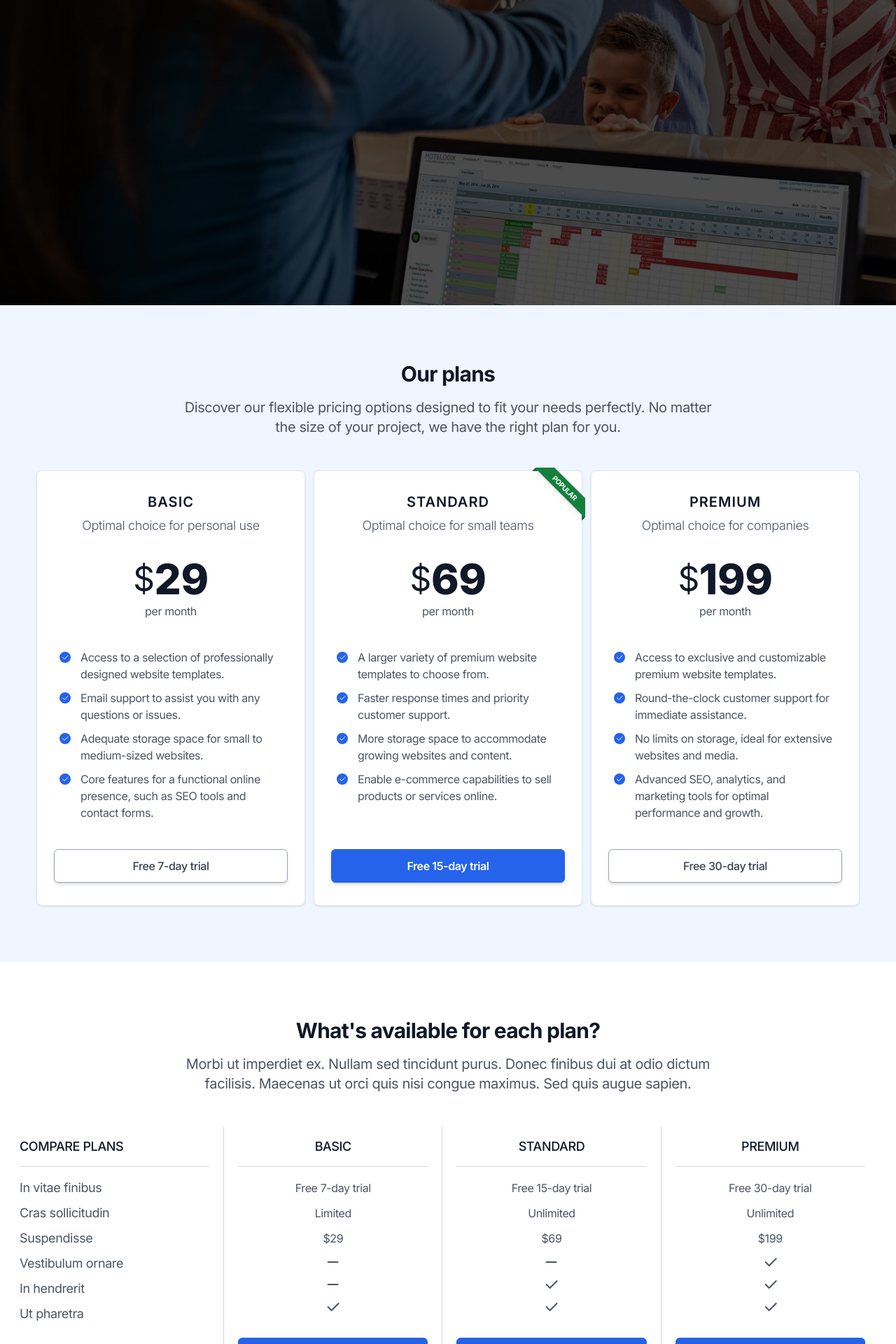
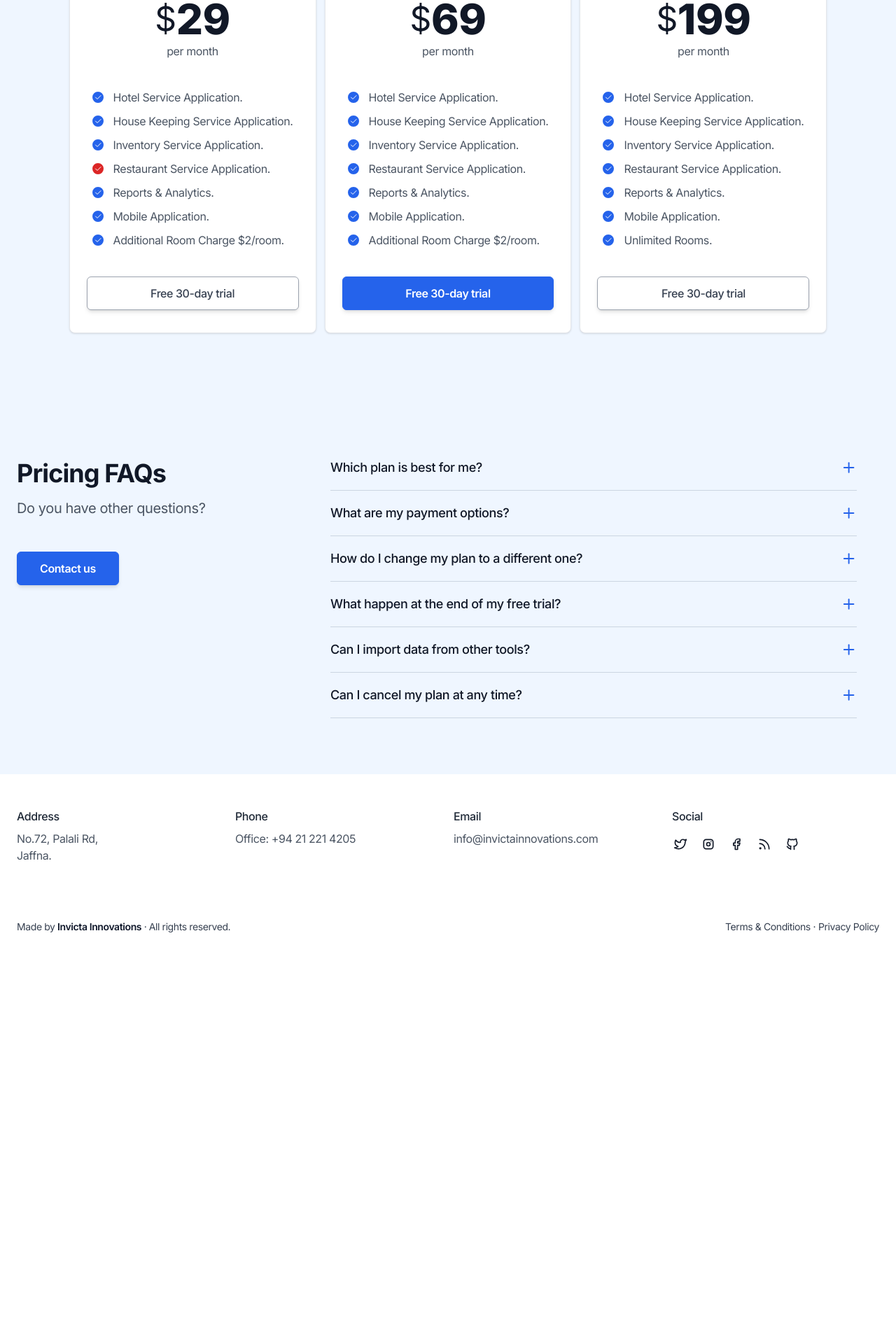
Before and after one commit to Lavanjan/bookitease, a Next.js app: page /pricing in a window 1280 px wide. Shown: the part 440-2360 px from the top of the page at 70% size. After the commit the page ends 1806 px from the top, so only its background shows below. Built offline with nearby package versions, Linux system fonts and the light colour scheme.

Commit message:
update screens

```diff
--- a/app/(pages)/pricing/page.tsx
+++ b/app/(pages)/pricing/page.tsx
@@ -13,9 +13,8 @@ export const metadata: Metadata = {
 const Page = () => {
   return (
     <>
-      <Hero {...heroPricing} />
       <Pricing {...pricingPricing} />
-      <Comparison {...comparisonPricing} />
+      {/* <Comparison {...comparisonPricing} /> */}
       <FAQs3 {...faqs3Pricing} />
     </>
   );
--- a/package.json
+++ b/package.json
@@ -18,7 +18,7 @@
     "@tabler/icons-react": "^2.46.0",
     "gray-matter": "^4.0.3",
     "markdown-it": "^14.0.0",
-    "next": "^14.1.0",
+    "next": "^14.2.3",
     "next-themes": "^0.2.1",
     "react": "^18.2.0",
     "react-calendly": "^4.3.0",
--- /dev/null
+++ b/src/components/common/Button.tsx
@@ -0,0 +1,26 @@
+import { twMerge } from 'tailwind-merge';
+import { CallToActionType, LinkOrButton } from '~/shared/types';
+
+const Button = ({ callToAction, containerClass, linkClass, iconClass, onClick }: LinkOrButton) => {
+  const { text, icon: Icon } = callToAction as CallToActionType;
+
+  return (
+    <>
+      {(text || Icon) && (
+        <div className={twMerge('flex w-auto cursor-pointer', containerClass)}>
+          <button
+            onClick={onClick}
+            className={twMerge('inline-flex items-center justify-center w-full sm:mb-0', linkClass)}
+          >
+            {Icon && (
+              <Icon className={twMerge(`w-5 h-5 ${text ? 'mr-1 -ml-1.5 rtl:ml-1 rtl:-mr-1.5' : ''}`, iconClass)} />
+            )}
+            {text}
+          </button>
+        </div>
+      )}
+    </>
+  );
+};
+
+export default Button;
--- a/src/components/common/ItemGrid.tsx
+++ b/src/components/common/ItemGrid.tsx
@@ -14,6 +14,7 @@ const ItemGrid = ({
   titleClass,
   descriptionClass,
   actionClass,
+  conditionApply,
 }: ItemGridType) => {
   return (
     <>
@@ -24,22 +25,28 @@ const ItemGrid = ({
               (columns || defaultColumns) === 4
                 ? 'lg:grid-cols-4 md:grid-cols-3 sm:grid-cols-2'
                 : (columns || defaultColumns) === 3
-                ? 'lg:grid-cols-3 sm:grid-cols-2'
-                : (columns || defaultColumns) === 2
-                ? 'sm:grid-cols-2'
-                : 'max-w-4xl'
+                  ? 'lg:grid-cols-3 sm:grid-cols-2'
+                  : (columns || defaultColumns) === 2
+                    ? 'sm:grid-cols-2'
+                    : 'max-w-4xl'
             }`,
             containerClass,
           )}
         >
-          {items.map(({ title, description, icon: Icon, callToAction }, index) => (
+          {items.map(({ title, description, icon: Icon, callToAction, access }, index) => (
             <div key={id ? `item-${id}-${index}` : `item-grid-${index}`}>
               <div className={(twMerge('flex flex-row max-w-md'), panelClass)}>
                 <div className="flex justify-center">
                   {Icon ? (
                     <Icon className={twMerge('w-6 h-6 mr-2 rtl:mr-0 rtl:ml-2', iconClass)} />
                   ) : DefaultIcon ? (
-                    <DefaultIcon className={twMerge('w-6 h-6 mr-2 rtl:mr-0 rtl:ml-2', iconClass)} />
+                    <DefaultIcon
+                      className={twMerge(
+                        'w-6 h-6 mr-2 rtl:mr-0 rtl:ml-2',
+                        iconClass,
+                        conditionApply && !access ? 'border-red-600 bg-red-600' : 'border-primary-600 bg-primary-600',
+                      )}
+                    />
                   ) : null}
                 </div>
                 <div className="mt-0.5">
--- /dev/null
+++ b/src/components/common/Modal.tsx
@@ -0,0 +1,119 @@
+import React from 'react';
+import { ModalProps } from '~/shared/types';
+
+const Modal = ({ isOpen, onClose }: ModalProps) => {
+  if (!isOpen) return null;
+
+  return (
+    <div
+      id="crud-modal"
+      className="fixed inset-0 z-50 flex justify-center items-center w-full h-full overflow-y-auto bg-gray-900 bg-opacity-50"
+    >
+      <div className="relative p-4 w-full max-w-md max-h-full">
+        <div className="relative bg-white rounded-lg shadow dark:bg-gray-700">
+          <div className="flex items-center justify-between p-4 border-b rounded-t dark:border-gray-600">
+            <h3 className="text-lg font-semibold text-gray-900 dark:text-white">Create New Product</h3>
+            <button
+              type="button"
+              className="text-gray-400 bg-transparent hover:bg-gray-200 hover:text-gray-900 rounded-lg text-sm w-8 h-8 flex justify-center items-center dark:hover:bg-gray-600 dark:hover:text-white"
+              onClick={onClose}
+            >
+              <svg
+                className="w-3 h-3"
+                aria-hidden="true"
+                xmlns="http://www.w3.org/2000/svg"
+                fill="none"
+                viewBox="0 0 14 14"
+              >
+                <path
+                  stroke="currentColor"
+                  strokeLinecap="round"
+                  strokeLinejoin="round"
+                  strokeWidth="2"
+                  d="M1 1l6 6m0 0l6 6M7 7l6-6M7 7L1 13"
+                />
+              </svg>
+              <span className="sr-only">Close modal</span>
+            </button>
+          </div>
+          <form className="p-4">
+            <div className="grid gap-4 mb-4 grid-cols-2">
+              <div className="col-span-2">
+                <label htmlFor="name" className="block mb-2 text-sm font-medium text-gray-900 dark:text-white">
+                  Name
+                </label>
+                <input
+                  type="text"
+                  name="name"
+                  id="name"
+                  className="bg-gray-50 border border-gray-300 text-gray-900 text-sm rounded-lg focus:ring-primary-600 focus:border-primary-600 block w-full p-2.5 dark:bg-gray-600 dark:border-gray-500 dark:placeholder-gray-400 dark:text-white dark:focus:ring-primary-500 dark:focus:border-primary-500"
+                  placeholder="Type product name"
+                  required
+                />
+              </div>
+              <div className="col-span-2 sm:col-span-1">
+                <label htmlFor="price" className="block mb-2 text-sm font-medium text-gray-900 dark:text-white">
+                  Price
+                </label>
+                <input
+                  type="number"
+                  name="price"
+                  id="price"
+                  className="bg-gray-50 border border-gray-300 text-gray-900 text-sm rounded-lg focus:ring-primary-600 focus:border-primary-600 block w-full p-2.5 dark:bg-gray-600 dark:border-gray-500 dark:placeholder-gray-400 dark:text-white dark:focus:ring-primary-500 dark:focus:border-primary-500"
+                  placeholder="$2999"
+                  required
+                />
+              </div>
+              <div className="col-span-2 sm:col-span-1">
+                <label htmlFor="category" className="block mb-2 text-sm font-medium text-gray-900 dark:text-white">
+                  Category
+                </label>
+                <select
+                  id="category"
+                  className="bg-gray-50 border border-gray-300 text-gray-900 text-sm rounded-lg focus:ring-primary-500 focus:border-primary-500 block w-full p-2.5 dark:bg-gray-600 dark:border-gray-500 dark:placeholder-gray-400 dark:text-white dark:focus:ring-primary-500 dark:focus:border-primary-500"
+                >
+                  <option>Select category</option>
+                  <option value="TV">TV/Monitors</option>
+                  <option value="PC">PC</option>
+                  <option value="GA">Gaming/Console</option>
+                  <option value="PH">Phones</option>
+                </select>
+              </div>
+              <div className="col-span-2">
+                <label htmlFor="description" className="block mb-2 text-sm font-medium text-gray-900 dark:text-white">
+                  Product Description
+                </label>
+                <textarea
+                  id="description"
+                  rows="4"
+                  className="block p-2.5 w-full text-sm text-gray-900 bg-gray-50 rounded-lg border border-gray-300 focus:ring-blue-500 focus:border-blue-500 dark:bg-gray-600 dark:border-gray-500 dark:placeholder-gray-400 dark:text-white dark:focus:ring-blue-500 dark:focus:border-blue-500"
+                  placeholder="Write product description here"
+                ></textarea>
+              </div>
+            </div>
+            <button
+              type="submit"
+              className="text-white inline-flex items-center bg-blue-700 hover:bg-blue-800 focus:ring-4 focus:outline-none focus:ring-blue-300 font-medium rounded-lg text-sm px-5 py-2.5 text-center dark:bg-blue-600 dark:hover:bg-blue-700 dark:focus:ring-blue-800"
+            >
+              <svg
+                className="me-1 -ms-1 w-5 h-5"
+                fill="currentColor"
+                viewBox="0 0 20 20"
+                xmlns="http://www.w3.org/2000/svg"
+              >
+                <path
+                  fillRule="evenodd"
+                  d="M10 5a1 1 0 011 1v3h3a1 1 0 110 2h-3v3a1 1 0 11-2 0v-3H6a1 1 0 110-2h3V6a1 1 0 011-1z"
+                  clipRule="evenodd"
+                ></path>
+              </svg>
+              Add new product
+            </button>
+          </form>
+        </div>
+      </div>
+    </div>
+  );
+};
+
+export default Modal;
--- a/src/components/widgets/Pricing.tsx
+++ b/src/components/widgets/Pricing.tsx
@@ -1,11 +1,22 @@
+'use client';
+
 import { CallToActionType, PricingProps } from '~/shared/types';
 import CTA from '../common/CTA';
 import Headline from '../common/Headline';
 import WidgetWrapper from '../common/WidgetWrapper';
 import ItemGrid from '../common/ItemGrid';
 import { IconCheck } from '@tabler/icons-react';
+import { useState } from 'react';
+import Modal from '../common/Modal';
+import Button from '../common/Button';
 
-const Pricing = ({ header, prices, id, hasBackground = false }: PricingProps) => (
+const Pricing = ({ header, prices, id, hasBackground = false }: PricingProps) => {
+  const [isModalOpen, setModalOpen] = useState(false);
+
+  const toggleModal = () => {
+    setModalOpen(!isModalOpen);
+  };
+  return (
     <WidgetWrapper id={id ? id : ''} hasBackground={hasBackground} containerClass="">
       {header && <Headline header={header} containerClass="max-w-5xl" titleClass="text-2xl sm:text-3xl" />}
       <div className="flex items-stretch justify-center">
@@ -47,21 +58,23 @@ const Pricing = ({ header, prices, id, hasBackground = false }: PricingProps) =>
                         {items && (
                           <div className="my-8 md:my-10 space-y-2 text-left">
                             <ItemGrid
+                              conditionApply
                               id={id}
                               items={items}
                               columns={1}
                               defaultIcon={IconCheck}
                               containerClass="gap-2 md:gap-y-2"
                               panelClass="flex items-start space-x-2"
-                            iconClass="w-4 h-4 mt-1.5 mr-2 rtl:mr-0 rtl:ml-2 mr-1.5 flex items-center justify-center rounded-full border-2 border-primary-600 bg-primary-600 text-white dark:text-slate-200"
+                              iconClass="w-4 h-4 mt-1.5 mr-2 rtl:mr-0 rtl:ml-2 mr-1.5 flex items-center justify-center rounded-full border-2  text-white dark:text-slate-200"
                             />
                           </div>
                         )}
                       </div>
                       {callToAction && (
-                      <CTA
+                        <Button
                           callToAction={callToAction as CallToActionType}
                           linkClass={`btn ${hasRibbon ? 'btn-primary' : ''}`}
+                          onClick={toggleModal}
                         />
                       )}
                     </div>
@@ -71,7 +84,12 @@ const Pricing = ({ header, prices, id, hasBackground = false }: PricingProps) =>
             )}
         </div>
       </div>
+      <Modal isOpen={isModalOpen} onClose={toggleModal}>
+        <h2 className="text-xl font-semibold mb-4">Modal Content</h2>
+        <p>This is where your modal content goes.</p>
+      </Modal>
     </WidgetWrapper>
   );
+};
 
 export default Pricing;
--- a/src/shared/data/pages/pricing.data.tsx
+++ b/src/shared/data/pages/pricing.data.tsx
@@ -25,7 +25,7 @@ export const pricingPricing: PricingProps = {
     subtitle: (
       <>
         Discover our flexible pricing options designed to fit your needs perfectly.{' '}
-        <span className="hidden md:inline">{`No matter the size of your project, we have the right plan for you.`}</span>
+        <span className="hidden md:inline">{`No matter the size of your hotel, we have the right plan for you.`}</span>
       </>
     ),
   },
@@ -37,22 +37,38 @@ export const pricingPricing: PricingProps = {
       period: 'per month',
       items: [
         {
-          description: 'Access to a selection of professionally designed website templates.',
+          description: 'Hotel Service Application.',
+          access: true,
         },
         {
-          description: 'Email support to assist you with any questions or issues.',
+          description: 'House Keeping Service Application.',
+          access: true,
         },
         {
-          description: 'Adequate storage space for small to medium-sized websites.',
+          description: 'Inventory Service Application.',
+          access: true,
         },
         {
-          description: 'Core features for a functional online presence, such as SEO tools and contact forms.',
+          description: 'Restaurant Service Application.',
+          access: false,
+        },
+        {
+          description: 'Reports & Analytics.',
+          access: true,
+        },
+        {
+          description: 'Mobile Application.',
+          access: true,
+        },
+        {
+          description: 'Additional Room Charge $2/room.',
+          access: true,
         },
       ],
       callToAction: {
-        targetBlank: true,
-        text: 'Free 7-day trial',
-        href: '/',
+        targetBlank: false,
+        text: 'Free 30-day trial',
+        href: '',
       },
       hasRibbon: false,
     },
@@ -63,21 +79,37 @@ export const pricingPricing: PricingProps = {
       period: 'per month',
       items: [
         {
-          description: 'A larger variety of premium website templates to choose from.',
+          description: 'Hotel Service Application.',
+          access: true,
         },
         {
-          description: 'Faster response times and priority customer support.',
+          description: 'House Keeping Service Application.',
+          access: true,
         },
         {
-          description: 'More storage space to accommodate growing websites and content.',
+          description: 'Inventory Service Application.',
+          access: true,
         },
         {
-          description: 'Enable e-commerce capabilities to sell products or services online.',
+          description: 'Restaurant Service Application.',
+          access: true,
+        },
+        {
+          description: 'Reports & Analytics.',
+          access: true,
+        },
+        {
+          description: 'Mobile Application.',
+          access: true,
+        },
+        {
+          description: 'Additional Room Charge $2/room.',
+          access: true,
         },
       ],
       callToAction: {
         targetBlank: true,
-        text: 'Free 15-day trial',
+        text: 'Free 30-day trial',
         href: '/',
       },
       hasRibbon: true,
@@ -90,16 +122,32 @@ export const pricingPricing: PricingProps = {
       period: 'per month',
       items: [
         {
-          description: 'Access to exclusive and customizable premium website templates.',
+          description: 'Hotel Service Application.',
+          access: true,
         },
         {
-          description: 'Round-the-clock customer support for immediate assistance.',
+          description: 'House Keeping Service Application.',
+          access: true,
         },
         {
-          description: 'No limits on storage, ideal for extensive websites and media.',
+          description: 'Inventory Service Application.',
+          access: true,
         },
         {
-          description: 'Advanced SEO, analytics, and marketing tools for optimal performance and growth.',
+          description: 'Restaurant Service Application.',
+          access: true,
+        },
+        {
+          description: 'Reports & Analytics.',
+          access: true,
+        },
+        {
+          description: 'Mobile Application.',
+          access: true,
+        },
+        {
+          description: 'Unlimited Rooms.',
+          access: true,
         },
       ],
       callToAction: {
@@ -119,7 +167,7 @@ export const comparisonPricing: ComparisonProps = {
   header: {
     title: "What's available for each plan?",
     subtitle:
-      'Morbi ut imperdiet ex. Nullam sed tincidunt purus. Donec finibus dui at odio dictum facilisis. Maecenas ut orci quis nisi congue maximus. Sed quis augue sapien.',
+      'Discover our flexible pricing options designed to fit your needs perfectly. No matter the size of your hotel, we have the right plan for you.',
     // tagline: 'Comparison',
   },
   columns: [
@@ -127,45 +175,51 @@ export const comparisonPricing: ComparisonProps = {
       title: 'compare plans',
       items: [
         {
-          title: 'In vitae finibus',
+          title: 'Hotel Service',
         },
         {
-          title: 'Cras sollicitudin',
+          title: 'House Keeping Service',
         },
         {
-          title: 'Suspendisse',
+          title: 'Inventory Service',
         },
         {
-          title: 'Vestibulum ornare',
+          title: 'Reports & Analytics',
         },
         {
-          title: 'In hendrerit',
+          title: 'Restaurant Service',
         },
         {
-          title: 'Ut pharetra',
+          title: 'Mobile Application',
+        },
+        {
+          title: 'Number of Rooms',
         },
       ],
     },
     {
-      title: 'basic',
+      title: 'trial',
       items: [
         {
-          title: 'Free 7-day trial',
+          title: true,
         },
         {
-          title: 'Limited',
+          title: true,
         },
         {
-          title: '$29',
+          title: true,
         },
         {
-          title: false,
+          title: true,
         },
         {
           title: false,
         },
         {
           title: true,
+        },
+        {
+          title: 'Limited',
         },
       ],
       callToAction: {
@@ -177,13 +231,13 @@ export const comparisonPricing: ComparisonProps = {
       title: 'standard',
       items: [
         {
-          title: 'Free 15-day trial',
+          title: true,
         },
         {
-          title: 'Unlimited',
+          title: true,
         },
         {
-          title: '$69',
+          title: true,
         },
         {
           title: false,
@@ -193,6 +247,9 @@ export const comparisonPricing: ComparisonProps = {
         },
         {
           title: true,
+        },
+        {
+          title: 'Limited',
         },
       ],
       callToAction: {
@@ -204,13 +261,7 @@ export const comparisonPricing: ComparisonProps = {
       title: 'premium',
       items: [
         {
-          title: 'Free 30-day trial',
-        },
-        {
-          title: 'Unlimited',
-        },
-        {
-          title: '$199',
+          title: true,
         },
         {
           title: true,
@@ -220,6 +271,15 @@ export const comparisonPricing: ComparisonProps = {
         },
         {
           title: true,
+        },
+        {
+          title: true,
+        },
+        {
+          title: true,
+        },
+        {
+          title: 'Unlimited',
         },
       ],
       callToAction: {
```
Also changed, not shown: src/components/widgets/Hero.tsx (+11 -41 lines), src/shared/data/global.data.tsx (+5 -5 lines), src/shared/data/pages/home.data.tsx (+5 -7 lines), src/shared/types.d.ts (+11 -1 lines), 1 other file (tests, documents, lock files or other folders). Lines whose indentation alone changed are shown as unchanged.
